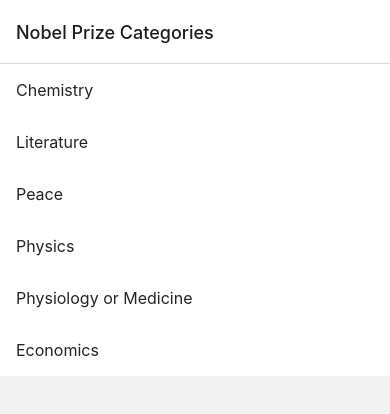
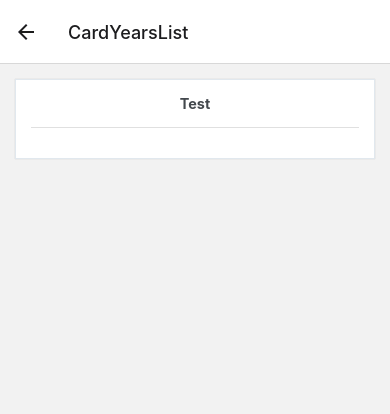
Before and after one commit to quackness/nobel-prize-winners-react-native, a React Native app: screen /CardYearsList in a window 390 px wide. Shown: the top 414 px of the page. Built offline with nearby package versions, Linux system fonts and the light colour scheme.

Commit message:
add stack with categories

```diff
--- a/App.js
+++ b/App.js
@@ -4,6 +4,7 @@ import * as React from 'react';
 import { NavigationContainer } from '@react-navigation/native';
 import { createNativeStackNavigator } from '@react-navigation/native-stack';
 import Categories from './screens/Categories';
+import CardYearsList from './screens/CardYearsList';
 
 const Stack = createNativeStackNavigator();
 
@@ -12,6 +13,7 @@ export default function App() {
     <NavigationContainer>
            <Stack.Navigator>
         <Stack.Screen name="Nobel Prize Categories" component={Categories} />
+        <Stack.Screen name="CardYearsList" component={CardYearsList} />
       </Stack.Navigator>
       </NavigationContainer>
   )
--- /dev/null
+++ b/screens/CardYearsList.js
@@ -0,0 +1,18 @@
+import React from 'react';
+import { View, ScrollView, StyleSheet, Image } from 'react-native';
+import { Card, Button, Icon, Avatar } from '@rneui/themed';
+
+const CardYearsList = ({ navigation }) => {
+    return (
+        <ScrollView>
+        <View>
+          <Card>
+            <Card.Title>Test</Card.Title>
+            <Card.Divider />
+          </Card>
+        </View>
+      </ScrollView>
+    )
+};
+
+export default CardYearsList;
--- a/screens/Categories.js
+++ b/screens/Categories.js
@@ -1,6 +1,10 @@
 import React from 'react';
 import { ScrollView } from 'react-native';
 import { ListItem} from '@rneui/themed';
+import CardYearsList from './CardYearsList';
+import { createNativeStackNavigator } from '@react-navigation/native-stack';
+
+const Stack = createNativeStackNavigator();
 
 const Categories = ({ navigation }) => {
 
@@ -9,7 +13,11 @@ const categories = ['Chemistry', 'Literature', 'Peace', 'Physics', 'Physiology o
         <ScrollView>
         {categories.map((category, index) => {
         return (
-        <ListItem key={index}>
+        <ListItem key={index} onPress={() => {
+            navigation.navigate('CardYearsList', {
+                id: index
+              },);
+          }}>
             <ListItem.Content>
               <ListItem.Title>{category}</ListItem.Title>
             </ListItem.Content>
```
